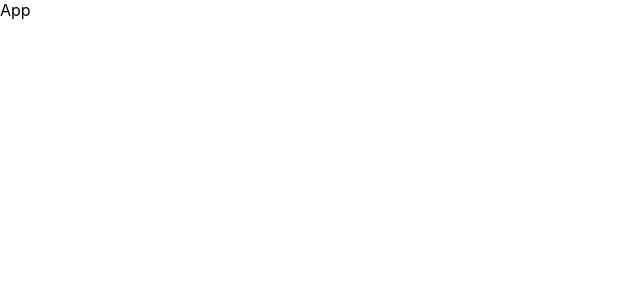
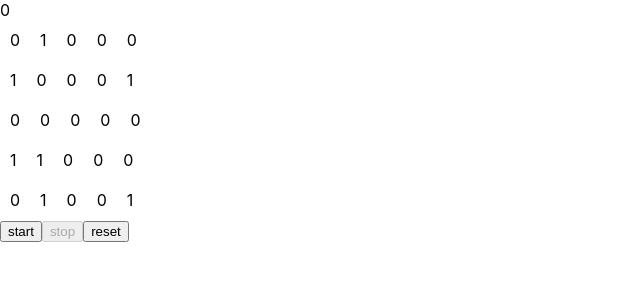
Before and after one commit to daniellzl/game-of-life, a React (Create React App) app: page / in a window 1280 px wide. Shown: the top 300 px of the page, without its empty margins (0-640 px from the left). Built offline with nearby package versions, Linux system fonts and the light colour scheme.

Commit message:
build game of life component

```diff
--- a/src/App.js
+++ b/src/App.js
@@ -1,6 +1,8 @@
+import GameOfLife from "./components/game-of-life/game-of-life.component";
+
 const App = () => (
   <>
-    App
+    <GameOfLife />
   </>
 );
 
--- /dev/null
+++ b/src/components/game-of-life/game-of-life.component.jsx
@@ -0,0 +1,136 @@
+import { useState } from "react";
+
+/*
+  1. any live cill with < 2 live neighbors die
+  2. any live cell with 2 or 3 live neighbors live
+  3. any live cell with > 3 live neighbors die
+  4. any dead cell with 3 live neighbors lives
+*/
+
+const generateEmptyBoard = (rows = 0, cols = 0) => {
+  const board = new Array(rows);
+  for (let r = 0; r < rows; r++) {
+    let row = new Array(cols).fill(0);
+    board[r] = row;
+  }
+  return board;
+};
+
+const fillBoardRandomly = (board) => {
+  let R = board.length;
+  let C = board[0].length;
+  for (let r = 0; r < R; r++) {
+    for (let c = 0; c < C; c++) {
+      board[r][c] = Math.random() > 0.65 ? 1 : 0;
+    }
+  }
+  return board;
+};
+
+const INITIAL_BOARD = fillBoardRandomly(generateEmptyBoard(5, 5));
+const NEIGHBOR_DIFFS = [
+  [0, 1],
+  [0, -1],
+  [1, 0],
+  [-1, 0],
+  [-1, -1],
+  [-1, 1],
+  [1, -1],
+  [1, 1],
+];
+
+const getLiveNeighborCount = (r, c, board) => {
+  return NEIGHBOR_DIFFS.reduce((count, diff) => {
+    if (board[r + diff[0]] && board[r + diff[0]][c + diff[1]] === 1) count++;
+    return count;
+  }, 0);
+};
+
+const advanceOneGeneration = (board) => {
+  const newBoard = copyBoard(board);
+  const R = board.length;
+  const C = board[0].length;
+
+  for (let r = 0; r < R; r++) {
+    for (let c = 0; c < C; c++) {
+      let cell = board[r][c];
+      let count = getLiveNeighborCount(r, c, board);
+
+      if (cell === 0) {
+        if (count === 3) newBoard[r][c] = 1;
+      } else {
+        if (count === 2 || count === 3) newBoard[r][c] = 1;
+        else newBoard[r][c] = 0;
+      }
+    }
+  }
+
+  return newBoard;
+};
+
+const copyBoard = (board) => {
+  const R = board.length;
+  const newBoard = new Array(R);
+  for (let r = 0; r < R; r++)
+    newBoard[r] = [...board[r]];
+  return newBoard;
+};
+
+const GameOfLife = () => {
+  const [board, setBoard] = useState(INITIAL_BOARD);
+  const [generation, setGeneration] = useState(0);
+  const [gameInterval, setGameInterval] = useState(null);
+  const [isLiveGame, setIsLiveGame] = useState(false);
+
+
+  const startGame = () => {
+    const interval = setInterval(() => {
+      setBoard(board => advanceOneGeneration(board));
+      setGeneration(generation => generation + 1);
+    }, 2000);
+    setGameInterval(interval);
+    setIsLiveGame(true);
+  };
+
+  const stopGame = () => {
+    clearInterval(gameInterval);
+    setIsLiveGame(false);
+  }
+
+  const resetGame = () => {
+    if (isLiveGame) return;
+    setBoard(INITIAL_BOARD);
+    setGeneration(0);
+  }
+
+  const handleCellClick = (r, c) => () => {
+    if (isLiveGame) return;
+    setBoard(board => {
+      const boardCopy = copyBoard(board);
+      boardCopy[r][c] = boardCopy[r][c] === 0 ? 1 : 0;
+      return boardCopy;
+    })
+  };
+
+  return (
+    <>
+      <div>{generation}</div>
+      {board.map((row, r) => {
+        return (
+          <div style={{ display: "flex" }}>
+            {row.map((col, c) => (
+              <div style={{ padding: "10px" }} onClick={handleCellClick(r, c)}>{col}</div>
+            ))}
+          </div>
+        );
+      })}
+      <div>
+        <button onClick={startGame} disabled={isLiveGame}>start</button>
+        <button onClick={stopGame} disabled={!isLiveGame}>stop</button>
+        <button onClick={resetGame} disabled={isLiveGame}>reset</button>
+      </div>
+    </>
+  );
+};
+
+export default GameOfLife;
```
